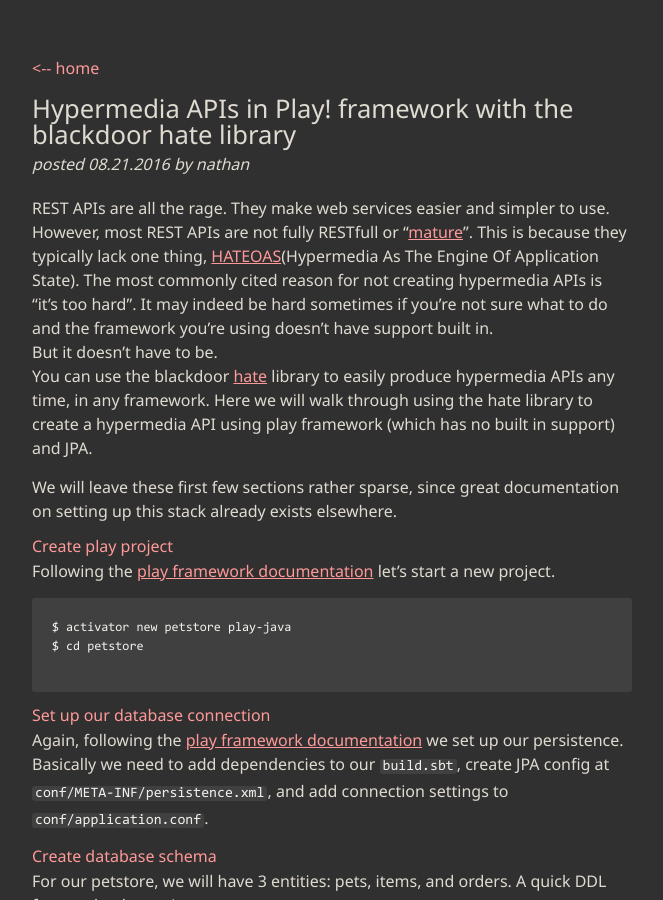
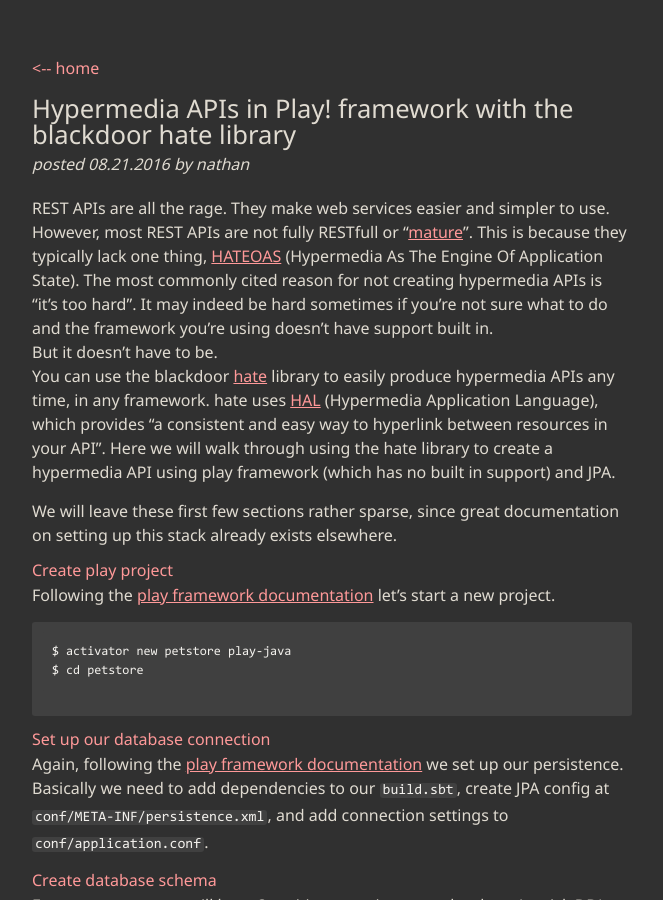
Before and after one commit to blackdoor/blog, a Jekyll site: the page built from _posts/2016-08-21-hate-play.md, in a window 1280 px wide and 900 px high. Shown: the whole window, without its empty margins (308-971 px from the left). Built offline with Jekyll 4.4.1, drawn with Linux system fonts in a browser that asks for light colours.

Commit message:
Update 2016-08-21-hate-play.md

```diff
--- a/_posts/2016-08-21-hate-play.md
+++ b/_posts/2016-08-21-hate-play.md
@@ -4,9 +4,9 @@
 title: Hypermedia APIs in Play! framework with the blackdoor hate library
 ---
 
-REST APIs are all the rage. They make web services easier and simpler to use. However, most REST APIs are not fully RESTfull or "[mature](http://martinfowler.com/articles/richardsonMaturityModel.html)". This is because they typically lack one thing, [HATEOAS](https://en.wikipedia.org/wiki/HATEOAS)(Hypermedia As The Engine Of Application State). The most commonly cited reason for not creating hypermedia APIs is "it's too hard". It may indeed be hard sometimes if you're not sure what to do and the framework you're using doesn't have support built in.
+REST APIs are all the rage. They make web services easier and simpler to use. However, most REST APIs are not fully RESTfull or "[mature](http://martinfowler.com/articles/richardsonMaturityModel.html)". This is because they typically lack one thing, [HATEOAS](https://en.wikipedia.org/wiki/HATEOAS) (Hypermedia As The Engine Of Application State). The most commonly cited reason for not creating hypermedia APIs is "it's too hard". It may indeed be hard sometimes if you're not sure what to do and the framework you're using doesn't have support built in.
 But it doesn't have to be.
-You can use the blackdoor [hate](https://github.com/blackdoor/hate) library to easily produce hypermedia APIs any time, in any framework. Here we will walk through using the hate library to create a hypermedia API using play framework (which has no built in support) and JPA.
+You can use the blackdoor [hate](https://github.com/blackdoor/hate) library to easily produce hypermedia APIs any time, in any framework. hate uses [HAL](http://stateless.co/hal_specification.html) (Hypermedia Application Language), which provides "a consistent and easy way to hyperlink between resources in your API". Here we will walk through using the hate library to create a hypermedia API using play framework (which has no built in support) and JPA.
 
 We will leave these first few sections rather sparse, since great documentation on setting up this stack already exists elsewhere.
 
```
